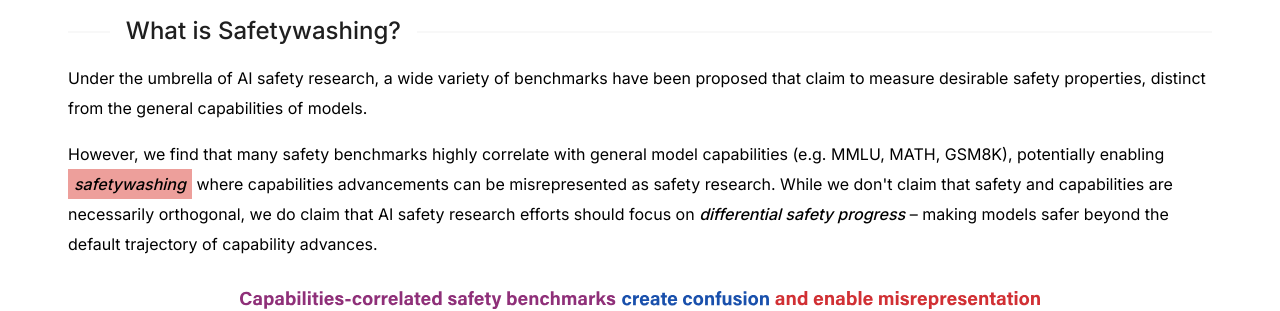
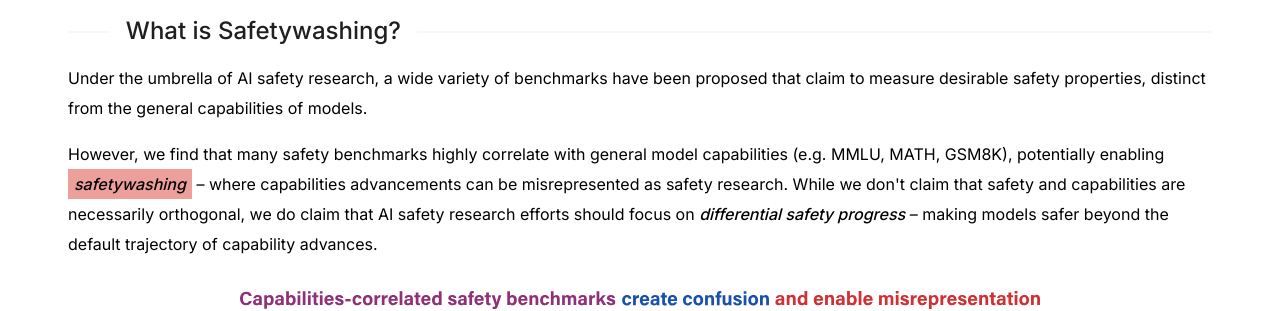
Before and after one commit to justinphan3110cais/safetywashing_website, a React (Create React App) app: page / in a window 1280 px wide. Shown: the part 940-1251 px from the top of the page. Built offline with nearby package versions, Linux system fonts and the light colour scheme.

Commit message:
Update index.jsx

```diff
--- a/src/components/body/index.jsx
+++ b/src/components/body/index.jsx
@@ -73,7 +73,7 @@ const BodyPage = () => {
             {' '}
             <span className="italic font-medium  bg-[#ED9F9B] px-1.5 whitespace-nowrap inline-block">
               <it>safetywashing</it>
-            </span> where capabilities advancements can be misrepresented as safety research. While we don't claim that safety and capabilities are necessarily orthogonal, we do claim that AI safety research efforts should focus on <span className="italic font-medium">differential safety progress</span> – making models safer beyond the default trajectory of capability advances.
+            </span> – where capabilities advancements can be misrepresented as safety research. While we don't claim that safety and capabilities are necessarily orthogonal, we do claim that AI safety research efforts should focus on <span className="italic font-medium">differential safety progress</span> – making models safer beyond the default trajectory of capability advances.
 
 
                        </p>
```
